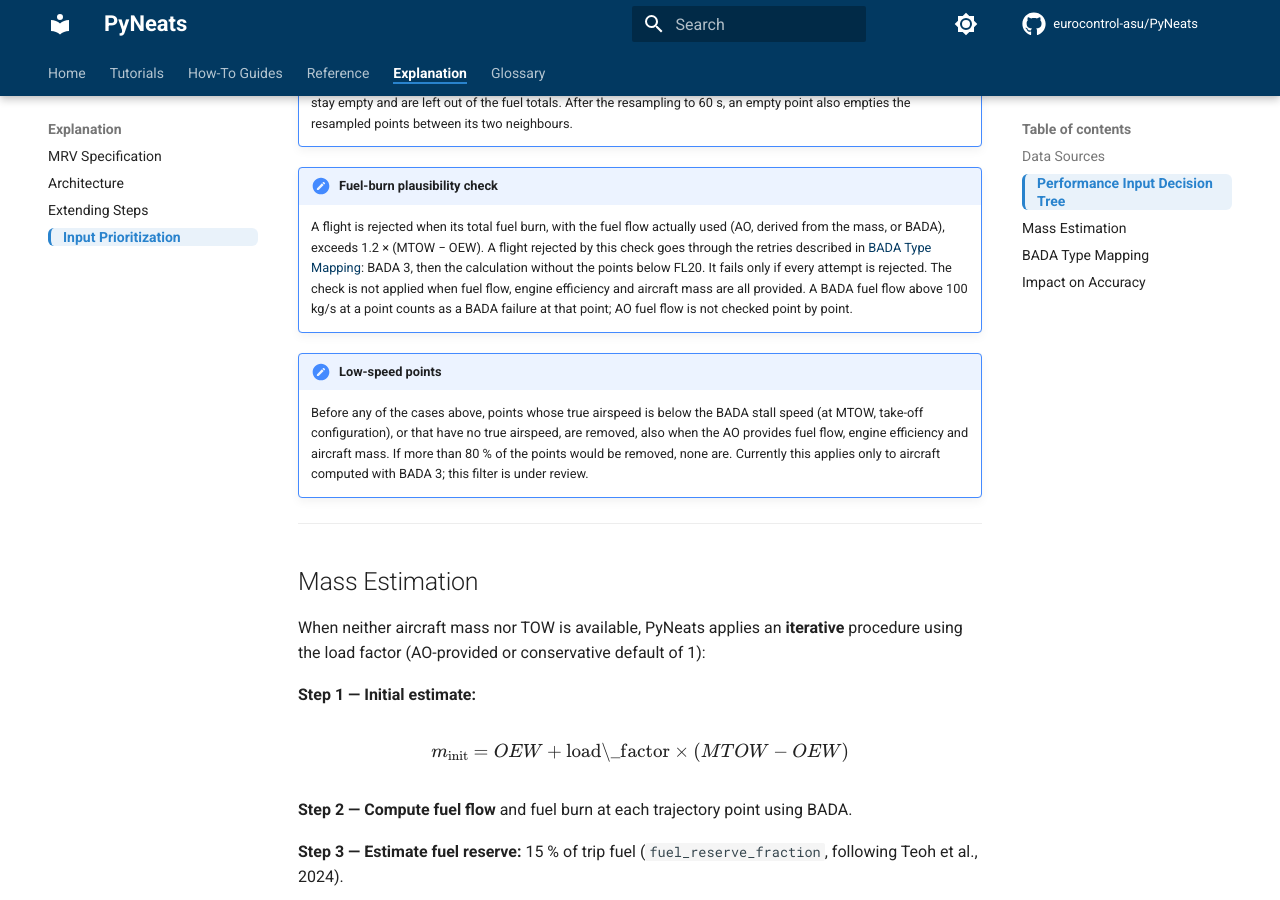
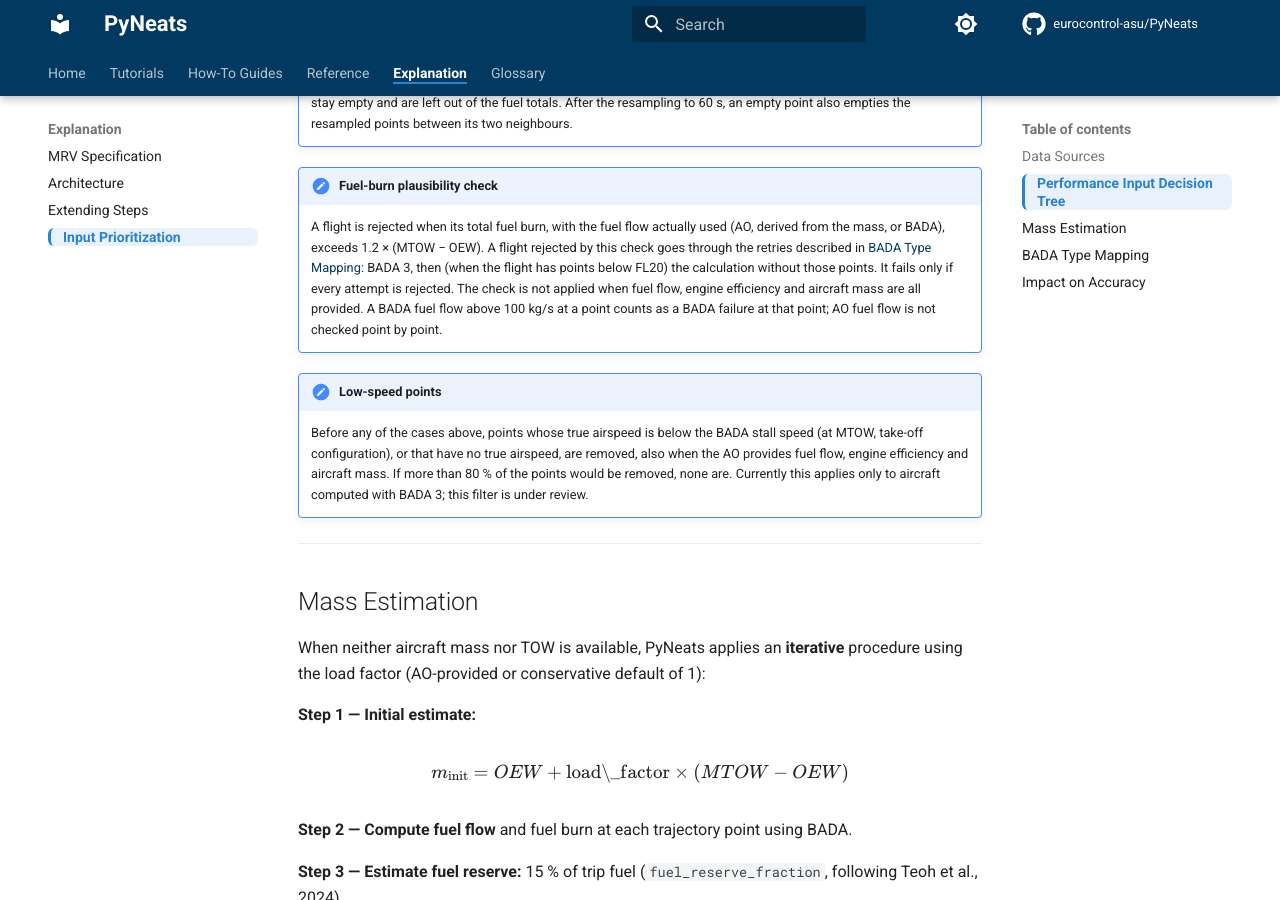
Before and after one commit to eurocontrol-asu/PyNeats, an MkDocs documentation site: the page built from docs/explanation/input-prioritization.md, in a window 1280 px wide and 900 px high, scrolled down 3367 px. Built offline with MkDocs 1.6.1 and Material for MkDocs 9.7.7, drawn with Linux system fonts in a browser that asks for light colours; comment, search, counter and statistics services are not loaded; some of the changed text lies outside the part shown.

Commit message:
docs: state when the FL20 retry runs; record two pre-existing retry quirks in I10
Co-Authored-By: Claude Opus 5.5 <noreply@anthropic.com>

```diff
--- a/docs/explanation/input-prioritization.md
+++ b/docs/explanation/input-prioritization.md
@@ -75,7 +75,7 @@ graph TD
     A quantity counts as provided when at least one point has a value. Points left empty are not filled from BADA: they stay empty and are left out of the fuel totals. After the resampling to 60 s, an empty point also empties the resampled points between its two neighbours.
 
 !!! note "Fuel-burn plausibility check"
-    A flight is rejected when its total fuel burn, with the fuel flow actually used (AO, derived from the mass, or BADA), exceeds 1.2 × (MTOW − OEW). A flight rejected by this check goes through the retries described in [BADA Type Mapping](#bada-type-mapping): BADA 3, then the calculation without the points below FL20. It fails only if every attempt is rejected. The check is not applied when fuel flow, engine efficiency and aircraft mass are all provided. A BADA fuel flow above 100 kg/s at a point counts as a BADA failure at that point; AO fuel flow is not checked point by point.
+    A flight is rejected when its total fuel burn, with the fuel flow actually used (AO, derived from the mass, or BADA), exceeds 1.2 × (MTOW − OEW). A flight rejected by this check goes through the retries described in [BADA Type Mapping](#bada-type-mapping): BADA 3, then (when the flight has points below FL20) the calculation without those points. It fails only if every attempt is rejected. The check is not applied when fuel flow, engine efficiency and aircraft mass are all provided. A BADA fuel flow above 100 kg/s at a point counts as a BADA failure at that point; AO fuel flow is not checked point by point.
 
 !!! note "Low-speed points"
     Before any of the cases above, points whose true airspeed is below the BADA stall speed (at MTOW, take-off configuration), or that have no true airspeed, are removed, also when the AO provides fuel flow, engine efficiency and aircraft mass. If more than 80 % of the points would be removed, none are. Currently this applies only to aircraft computed with BADA 3; this filter is under review.
@@ -117,7 +117,7 @@ The correspondence between ICAO aircraft types, aircraft versions, engine identi
 
 1. **BADA 4** type from the mapping tables (preferred — higher fidelity), looked up by ICAO type, aircraft version and engine, then with fewer of these keys
 2. **BADA 3** type when the mapping gives no BADA 4 type, or when the BADA 4 calculation fails
-3. If that also fails, points below FL20 are removed and the calculation is tried again (BADA 4, then BADA 3)
+3. If that also fails and the flight has points below FL20 (at most 80 % of its points), those points are removed and the calculation is tried again (BADA 4, then BADA 3)
 
 A flight rejected by the fuel-burn plausibility check goes through the same chain and fails only if every attempt is rejected.
 
```
Also changed, not shown: docs/explanation/mrv-specification.md (+1 -1 lines), docs/internal/pyneats_units_audit.md (+6 -0 lines).
